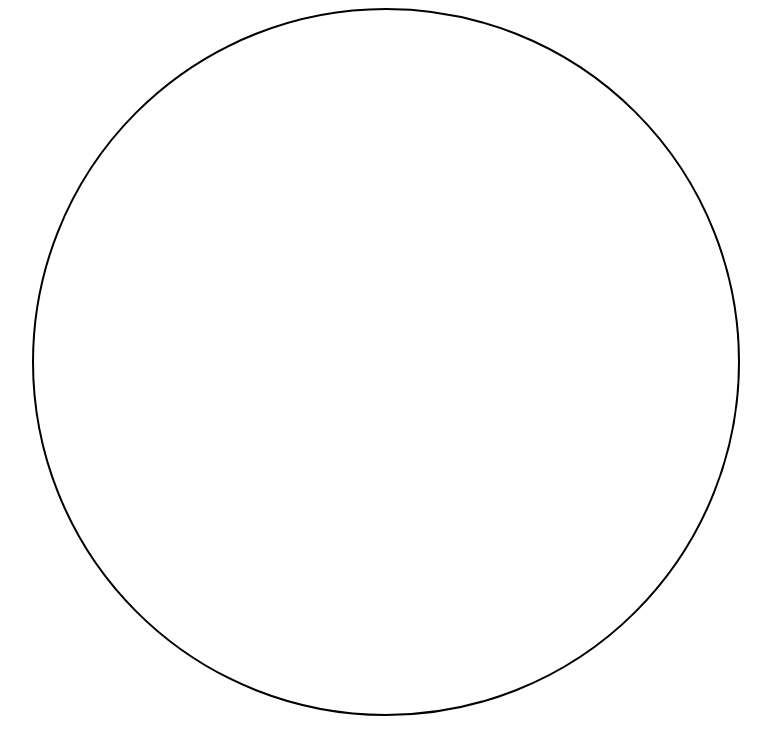
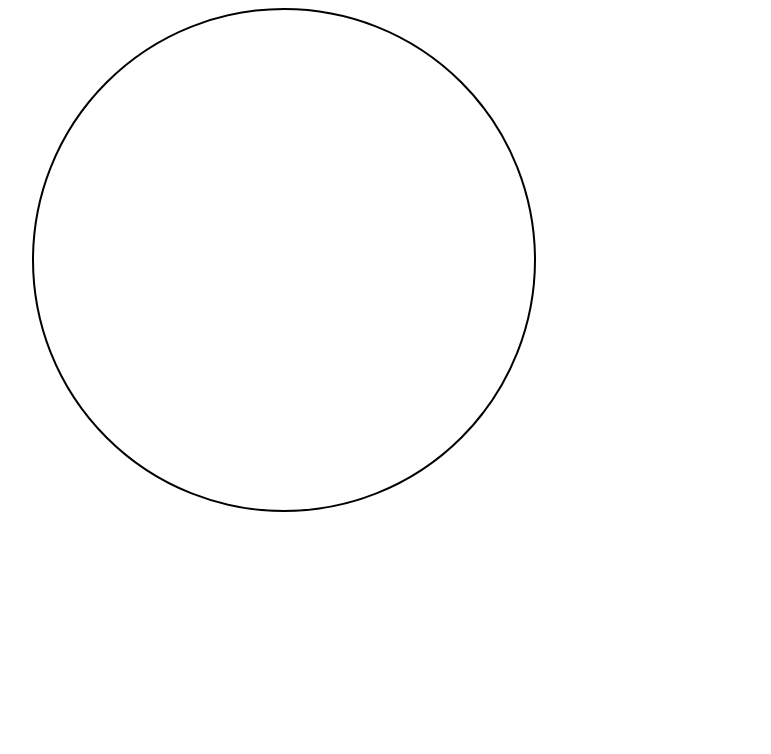
Before and after one commit to kclim1/animated-ferriswheel, a plain HTML site: page index.html in a window 1280 px wide. Shown: the whole page, without its empty margins (26-797 px from the left). Drawn offline with Linux system fonts and the light colour scheme.

Commit message:
added max heigh and width to 500px

```diff
--- a/styles.css
+++ b/styles.css
@@ -5,4 +5,6 @@
     position:absolute;
     height:55vw;
     width:55vw;
+    max-height:500px;
+    max-width:500px;
   }
```
